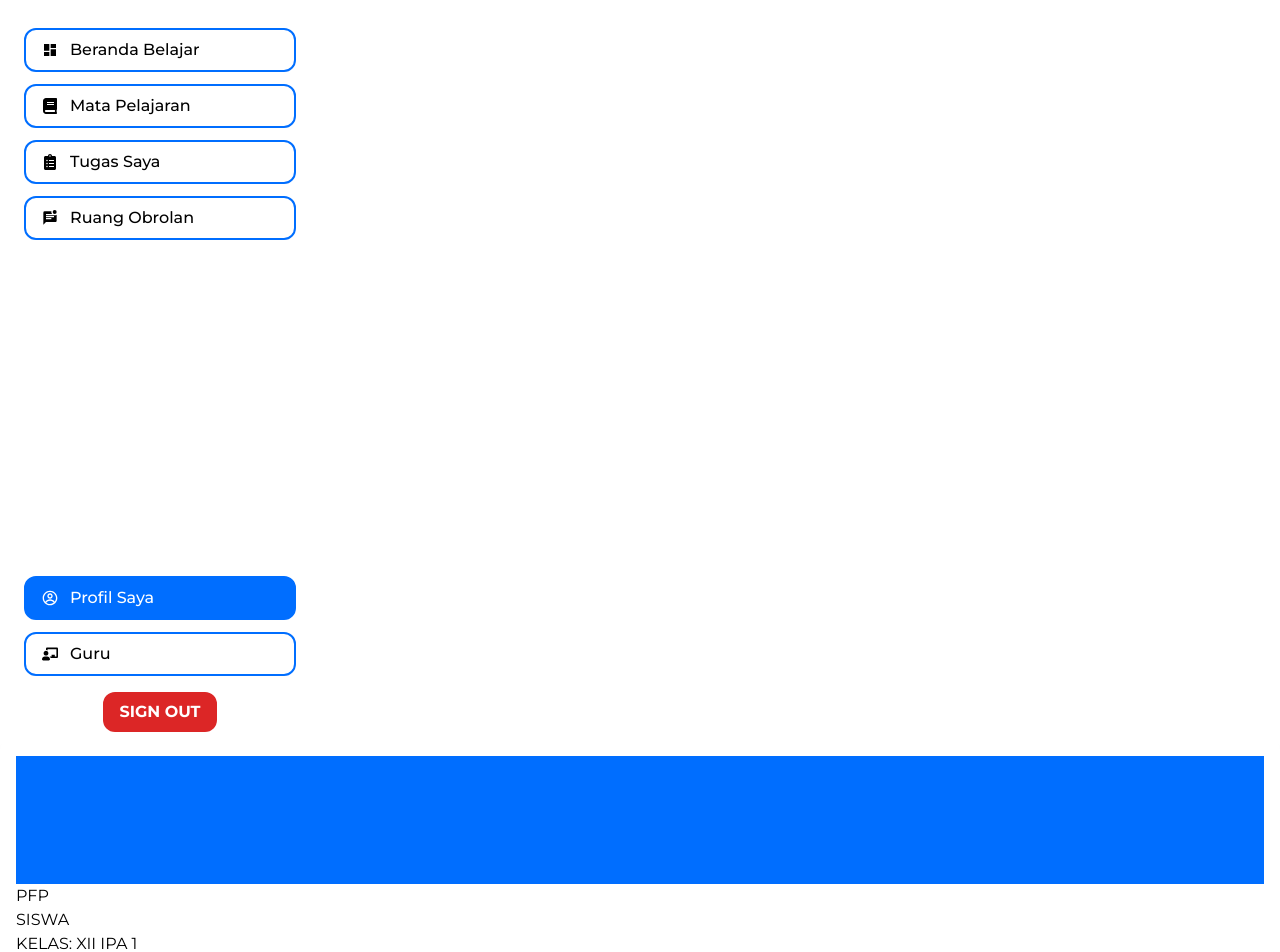
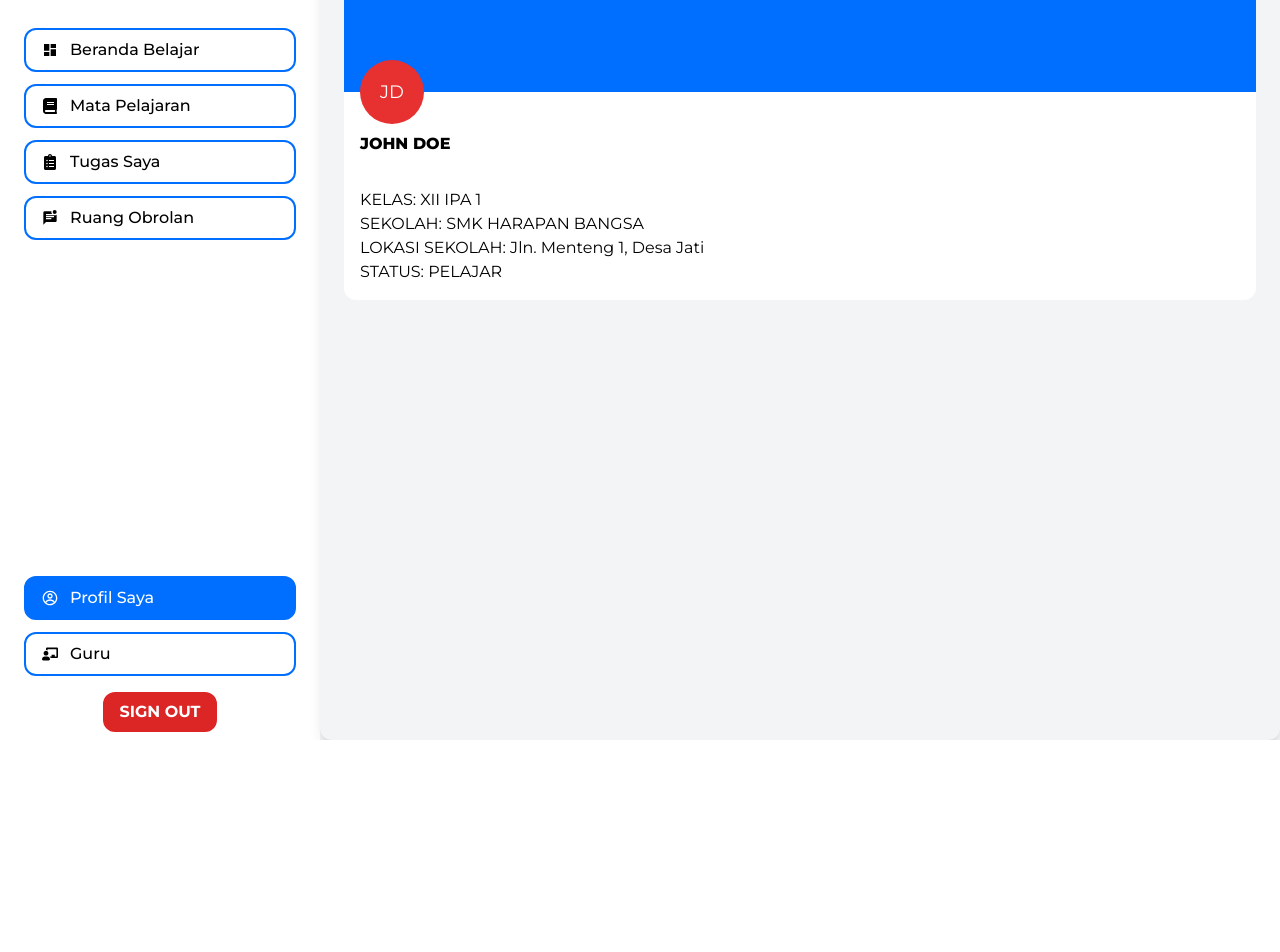
Before and after one commit to raulmaulidhino-dev/mentora, a React (Vite) app: page /profil in a window 1280 px wide. Shown: the part 60-1012 px from the top of the page. After the commit the page ends 800 px from the top, so only its background shows below. Built offline with nearby package versions, Linux system fonts and the light colour scheme.

Commit message:
fix: edit ProfilSiswa Layout

```diff
--- a/src/components/ProfilSiswa.jsx
+++ b/src/components/ProfilSiswa.jsx
@@ -1,24 +1,28 @@
-import Sidebar from './Sidebar'
+import Sidebar from './Sidebar.jsx'
 
 const ProfilSiswa = () => {
     let activeNav = "4";
 
     return (
-        <main>
+        <main className="bg-gray-100 flex h-screen">
             <Sidebar active={activeNav} />
-            <section className="rounded-xl p-4 shadow-lg">
-                <div className="bg-primary h-32"></div>
-                <section>
-                    <div>PFP</div>
-                    <div>SISWA</div>
+            <section className="rounded-xl p-6 shadow-lg basis-[75vw]">
+                <section className="bg-white pb-4 rounded-xl">
+                    <div className="bg-primary h-32 rounded-t-xl"></div>
+                    <section className="relative">
+                        <section class="pl-4 relative bottom-8 flex flex-col gap-2">
+                            <div className="text-lg text-extrabold text-white bg-secondary aspect-square w-16 rounded-full flex justify-center items-center">JD</div>
+                            <div className="font-extrabold">JOHN DOE</div>
                         </section>
                         <section>
-                    <ul>
+                            <ul className="pl-4">
                                 <li>KELAS: XII IPA 1</li>
                                 <li>SEKOLAH: SMK HARAPAN BANGSA</li>
                                 <li>LOKASI SEKOLAH: Jln. Menteng 1, Desa Jati</li>
                                 <li>STATUS: PELAJAR</li>
                             </ul>
+                        </section>
+                    </section>
                 </section>
             </section>
         </main>
```
Lines whose indentation alone changed are shown as unchanged.
